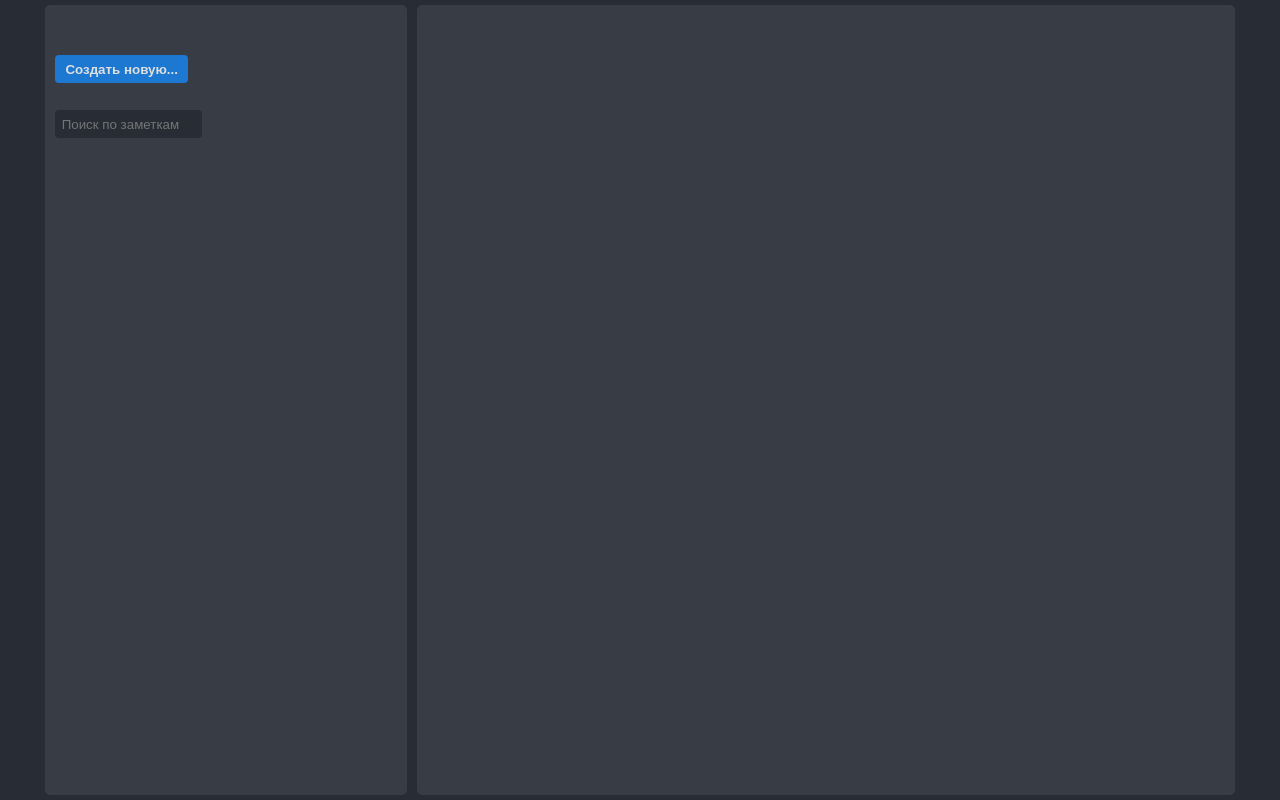
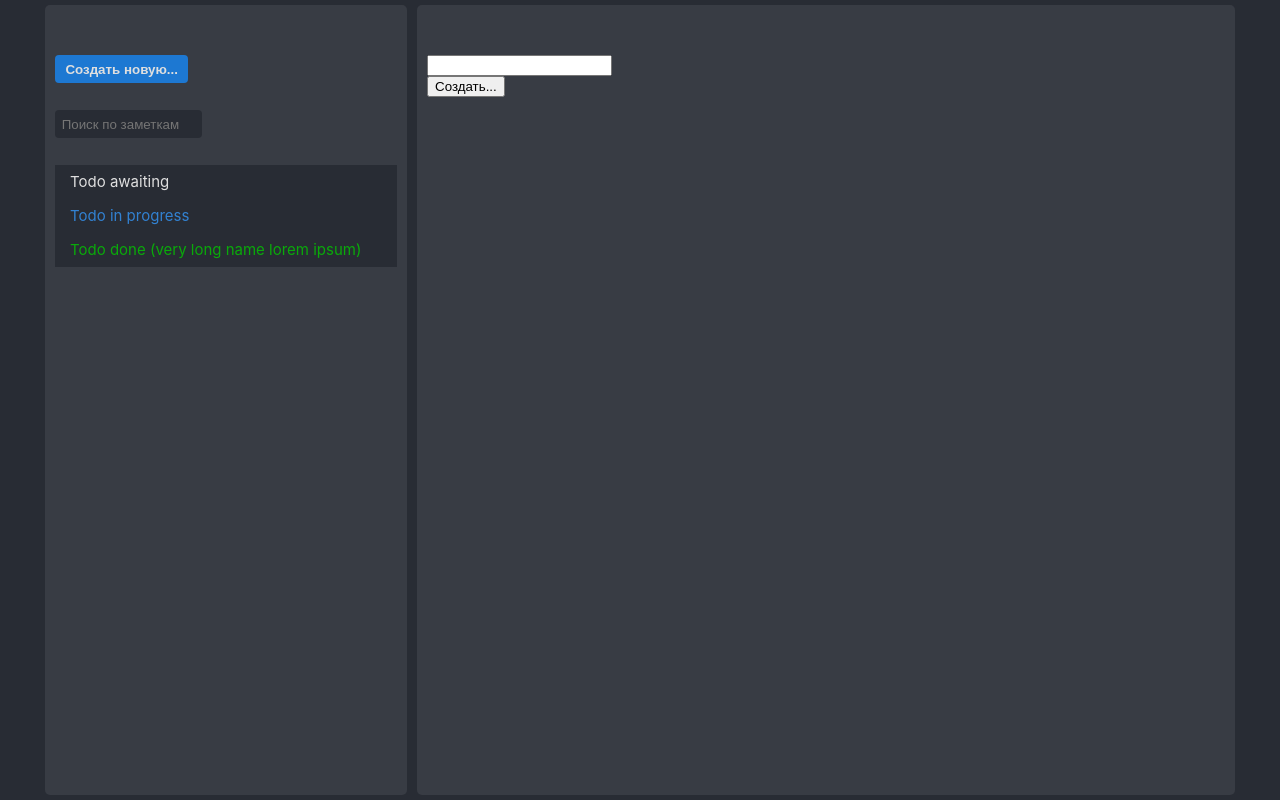
Before and after one commit to StroginA/react-ts-todo-list, a React (Create React App) app: page / in a window 1280 px wide. Built offline with nearby package versions, Linux system fonts and the light colour scheme.

Commit message:
basic selectable todos

```diff
--- a/src/App.tsx
+++ b/src/App.tsx
@@ -1,22 +1,38 @@
-import React, { useState } from 'react';
+import React, { createContext, useContext, useEffect, useState } from 'react';
+import SelectedProvider from './SelectedProvider';
 import TodoEditView from './TodoEditView';
 import TodoListView from './TodoListView';
 import type { Todo } from './types';
 
+export default function App() {
+  const [todos, setTodos] = useState([] as Todo[]);
+  const [search, setSearch] = useState("");
 
-export default function App() {
-  const [state, setState] = useState({
-    todoList: [] as Todo[],
-    searchTerm: "",
-    isCreatingNew: true
-  });
+  useEffect(() => {
+    setTodos([
+      {
+        title: "Todo awaiting",
+        status: "awaiting"
+      },
+      {
+        title: "Todo in progress",
+        status: "inProgress"
+      },
+      {
+        title: "Todo done (very long name lorem ipsum)",
+        status: "done"
+      }
+    ])
+  }, [])
 
   return (
-    <div className="App">
-      <div className="container">
-        <TodoListView />
-        <TodoEditView />
+    <SelectedProvider>
+      <div className="App">
+        <div className="container">
+          <TodoListView todos={todos} />
+          <TodoEditView />
+        </div>
       </div>
-    </div>
+    </SelectedProvider>
   );
 }
--- /dev/null
+++ b/src/SelectedProvider.tsx
@@ -0,0 +1,24 @@
+import { createContext, FC, useState } from "react";
+import type { ReactNode } from "react";
+import type { SelectedTodoContext, Todo } from "./types";
+
+const defaultState = {
+    selected: null as Todo | null,
+    setSelected: () => {}
+}
+export const Selected = createContext<SelectedTodoContext>(defaultState)
+
+export default function SelectedProvider({children}: { children: ReactNode }) {
+    /*
+    Context tracking the current selected todo.
+    */
+    const [selected, setSelected] = useState(defaultState.selected);
+    const toggleSelected = (todo: Todo | null) => {
+        setSelected(todo);
+    }
+    return (
+        <Selected.Provider value={{selected: selected, setSelected: toggleSelected}}>
+            {children}
+        </Selected.Provider>
+    )
+}
--- a/src/TodoEditView.tsx
+++ b/src/TodoEditView.tsx
@@ -1,6 +1,43 @@
+import { Todo } from "./types";
+import React, { ChangeEvent, useContext, useState } from "react";
+import { Selected } from "./SelectedProvider";
+
 export default function TodoEditView() {
+    const {selected, setSelected} = useContext(Selected);
+    const [title, setTitle] = useState(selected?.title || "");
+
+    const handleChangeTitle = (e: React.ChangeEvent<HTMLInputElement>) => {
+        setTitle(e.target.value)
+    }
+
+    const handleUpdateTodo = (e: React.MouseEvent) => {
+        if (selected) {
+            setSelected({
+                title: title,
+                status: selected.status
+            });
+        }
+    }
+
+    const handleCreateTodo = (e: React.MouseEvent) => {
+
+    }
+
     return (
         <div className="column container__column column_edit">
+            <input type="text" value={title}
+            onChange={handleChangeTitle}></input>
+            <button onClick={
+                selected ?
+                handleUpdateTodo :
+                handleCreateTodo
+            }>
+                {
+                    selected ?
+                    "Обновить..." :
+                    "Создать..."
+                }
+            </button>
         </div>
     );
 }
--- /dev/null
+++ b/src/TodoListItem.tsx
@@ -0,0 +1,33 @@
+import { useContext, useState } from "react";
+import { Selected } from "./SelectedProvider";
+import { Todo } from "./types";
+
+export default function TodoListItem (props: {
+    element: Todo,
+}) {
+    const {selected, setSelected} = useContext(Selected);
+
+    const selectElement = (e: React.MouseEvent) => {
+        setSelected(props.element);
+    };
+
+    return (
+        /*
+        Conditional classes based on selection and
+        completion status
+        */
+        <div className={`selectable-list__element
+        ${props.element.status === 'inProgress' ?
+        'selectable-list__element_primary' :
+        props.element.status === 'done' ?
+        'selectable-list__element_success' :
+        ''}
+        ${props.element === selected ?
+        'selectable-list__element_selected' :
+        ''}
+        `}
+        onClick={selectElement}>
+            {props.element.title}
+        </div>
+    );
+}
--- a/src/TodoListView.tsx
+++ b/src/TodoListView.tsx
@@ -1,13 +1,39 @@
-export default function TodoListView() {
+import { useContext, useState } from "react";
+import {Selected} from "./SelectedProvider";
+import TodoListItem from "./TodoListItem";
+import type { Todo } from "./types";
+
+export default function TodoListView(props: {
+    todos: Todo[],
+}) {
+    const {selected, setSelected} = useContext(Selected);  // Required for 'Create new' button
+
+    const todoList = props.todos.map((element) => {
+        // Standard React list rendering
+        return (
+        <TodoListItem element={element}
+        key={props.todos.indexOf(element)}/>
+        );
+    });
+
+    const handleClickCreate = (e: React.MouseEvent) => {
+        // Unselect all todos to render a 'new todo' form
+        setSelected(null);
+    }
+
     return (
         <div className="column container__column column_list">
-            <button className="btn btn_primary column__btn-create">
+            <button className="btn btn_primary column__btn-create"
+            onClick={handleClickCreate}>
                 Создать новую...
             </button>
             <input type="text"
             className="input column__input-search"
             placeholder="Поиск по заметкам"
             aria-placeholder="Поиск по заметкам"></input>
+            <div className="selectable-list">
+                {todoList}
+            </div>
         </div>
     );
 }
--- a/src/index.scss
+++ b/src/index.scss
@@ -44,13 +44,14 @@ code {
     width: 10em;
   }
   &__input-search {
+    margin-bottom: 2em;
     width: 10em;
   }
   &_list {
-    flex-basis: 30%;
+    width: 30%;
   }
   &_edit {
-    flex-basis: 70%;
+    width: 70%;
   }
 }
 
@@ -78,3 +79,33 @@ code {
   border: 0;
   color: inherit;
 }
+
+.selectable-list {
+  font-size: 1.5em;
+  display: flex;
+  flex-direction: column;
+  width: 100%;
+  &__element {
+    background-color: #282c34;
+    padding: 0.5em 1em;
+    text-overflow: ellipsis;
+    overflow: hidden;
+    white-space: nowrap;
+    width: auto;
+    &:hover {
+      filter: brightness(0.90);
+    }
+    &:active {
+      filter: brightness(0.80);
+    }
+    &_primary {
+      color:rgb(50, 130, 210);
+    }
+    &_success {
+      color: rgb(10, 170, 10);
+    }
+    &_selected {
+      filter: brightness(0.80);
+    }
+  }
+}
```
Also changed, not shown: src/types.ts (+8 -4 lines).
